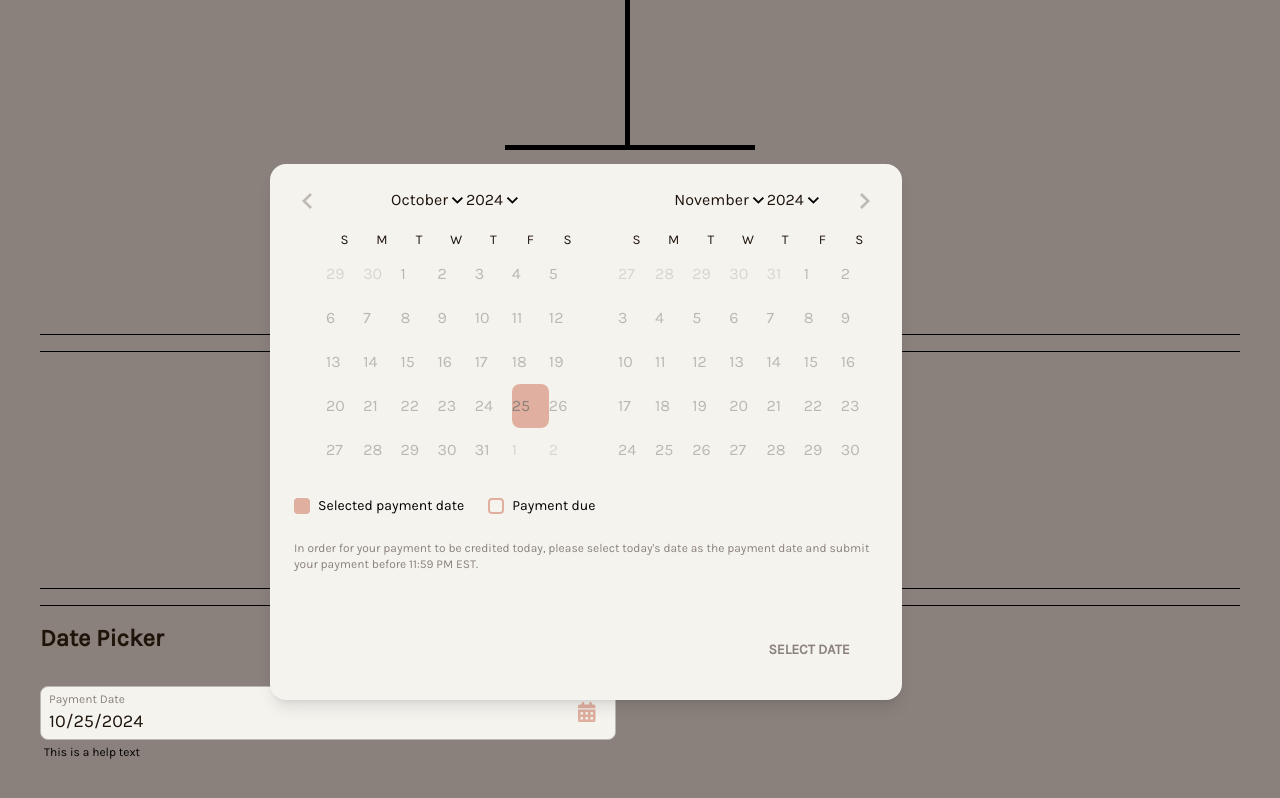
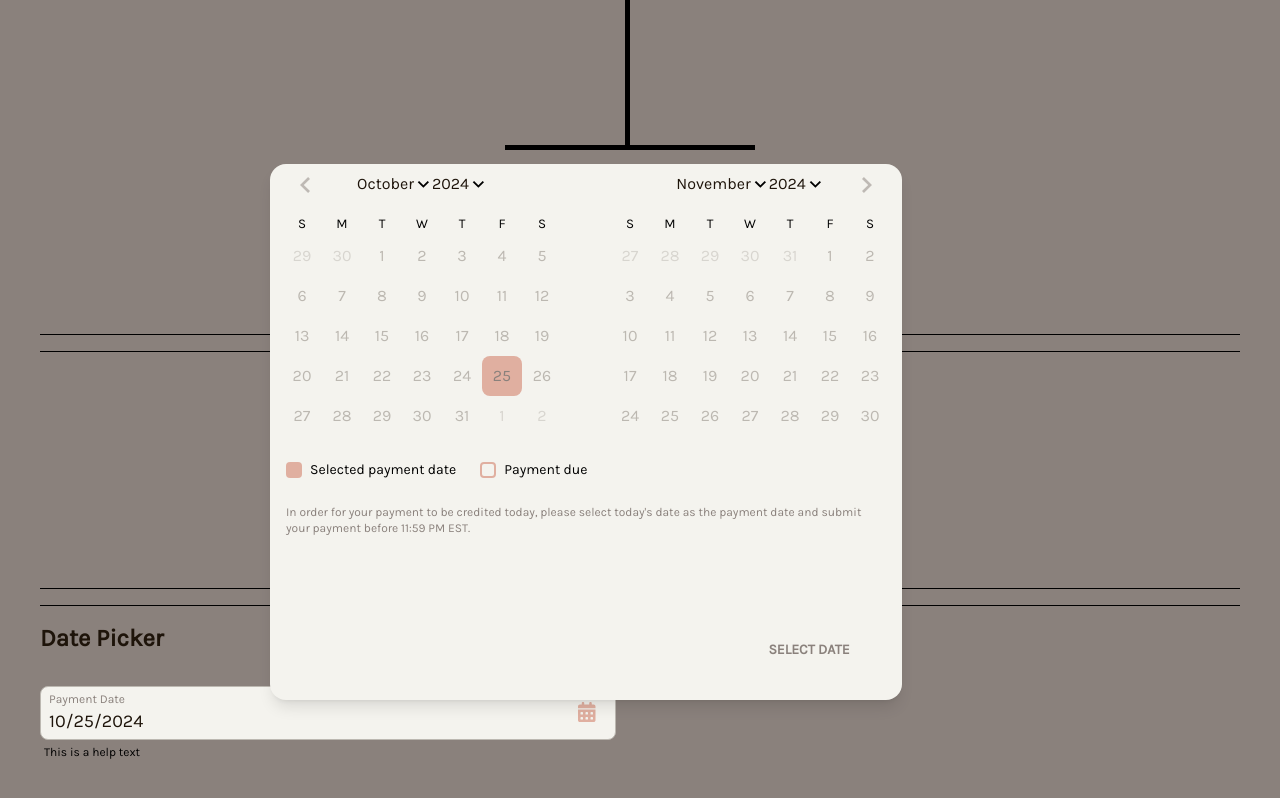
Before and after one commit to jasminepvo/react, a React (Vite) app: page / in a window 1280 px wide. Both pictures are taken after a click on the button 586 px from the left and 1431 px from the top of the page. Shown: the part 717-1515 px from the top of the page. Built offline with nearby package versions, Linux system fonts and the light colour scheme; a web font is replaced by a local one.

Commit message:
feat: captionLayout and numberOfMonths

```diff
--- a/src/components/DatePicker/Calender.tsx
+++ b/src/components/DatePicker/Calender.tsx
@@ -1,12 +1,13 @@
 import { DayPicker } from 'react-day-picker';
+import { CalendarProps } from './types';
 import 'react-day-picker/dist/style.css';
-import { CalendarProps } from './types';
 
 const formatWeekdayName = (weekday: Date) => {
   return weekday.toLocaleDateString('en-US', { weekday: 'narrow' });
 };
 
 export const Calendar = ({
+  captionLayout,
   classNames = {},
   selected,
   onSelect,
@@ -15,40 +16,32 @@ export const Calendar = ({
   required,
   minDate,
   maxDate,
+  numberOfMonths = 2,
   paymentDueDate,
   formatters = { formatWeekdayName },
-  captionLayout,
-  numberOfMonths = 1,
   ...props
 }: CalendarProps) => {
   const baseStyles = {
     root: 'relative',
-    months: 'flex space-x-8 relative',
-    day: 'h-11 w-11 text-brown/70 text-base p-0 font-light aria-selected:opacity-100 hover:bg-gray/20 pointer rounded-lg',
-    month_grid: 'w-100%',
+    months: 'flex justify-center',
+    day: 'h-10 w-10 text-brown/70 text-base p-0 font-light aria-selected:opacity-100 hover:bg-gray/20 pointer rounded-lg',
+    day_button: 'h-10 w-10',
+    month_grid: 'w-[100%]',
     month_caption: 'text-base text-brown',
-    month: 'space-y-4 text-center',
-    nav: 'flex items-center justify-between w-full absolute left-0 right-0 px-6 top-3',
+    month: 'space-y-4 text-center px-2 mx-4',
+    nav: 'flex items-center justify-between w-full',
     button_previous:
-      'h-7 w-7 bg-transparent p-0 opacity-50 hover:opacity-100 text-taupe absolute left-0 [&>svg]:text-taupe [&>svg]:fill-taupe',
+      'h-6 w-6 p-0 opacity-50 hover:opacity-100 absolute left-2 top-0 text-taupe [&>svg]:text-taupe [&>svg]:fill-taupe',
     button_next:
-      'h-7 w-7 bg-transparent p-0 opacity-50 hover:opacity-100 text-taupe absolute right-0 [&>svg]:text-taupe [&>svg]:fill-taupe',
-    'vrc-caption': 'flex items-center justify-center relative',
-    'vrc-caption_dropdowns': 'relative flex gap-1',
-    'vrc-caption_label': 'text-base font-medium text-brown',
-    'vrc-dropdown':
-      'absolute top-full mt-1 bg-white border border-taupe/20 shadow-lg rounded-md py-1 z-10',
-    'vrc-dropdown_month': 'left-0',
-    'vrc-dropdown_year': 'right-0',
-    weekdays: 'text-base font-extrabold w-4 h-6 text-brown',
+      'h-6 w-6 p-0 opacity-50 hover:opacity-100 text-taupe absolute right-2 top-0 [&>svg]:text-taupe [&>svg]:fill-taupe',
+    weekdays: 'text-base font-semibold w-4 h-6',
     disabled: 'text-gray hover:bg-gray/10',
     hidden: 'invisible',
     outside: 'opacity-50',
-    today: 'text-blush! font-bold!',
-    selected: 'bg-blush text-taupe hover:bg-taupe rounded-lg',
+    today: 'text-blush font-bold!',
     range_start: 'bg-blush text-cream rounded-l-lg',
     range_end: 'bg-blush text-cream rounded-r-lg',
-    range_middle: 'bg-blush/50 text-brown',
+    selected: 'bg-blush text-taupe hover:bg-taupe rounded-lg',
     ...classNames,
   };
 
--- a/src/components/DatePicker/DatePicker.tsx
+++ b/src/components/DatePicker/DatePicker.tsx
@@ -218,19 +218,19 @@ const DatePicker = ({
               <Popover.Content
                 className={`${
                   numberOfMonths === 2 ? 'w-[632px]' : 'w-[366px]'
-                } h-[536px] rounded-2xl bg-cream p-6 shadow-lg`}
+                } h-[536px] rounded-2xl bg-cream p-6 shadow-lg z-10 px-4 py-2`}
               >
                 <Calendar
-                  selected={tempSelectedDate || selectedDateFinal || undefined}
-                  onSelect={handleCalendarSelect}
+                  captionLayout={captionLayout}
                   disabled={disabled}
-                  required={required}
                   minDate={startDate}
                   maxDate={endDate}
+                  numberOfMonths={numberOfMonths}
+                  onSelect={handleCalendarSelect}
                   paymentDueDate={paymentDueDate}
+                  required={required}
+                  selected={tempSelectedDate || selectedDateFinal || undefined}
                   showOutsideDays={showOutsideDays}
-                  captionLayout={captionLayout}
-                  numberOfMonths={numberOfMonths}
                 />
                 {/* Legend */}
                 <div className='my-6 flex items-center gap-6'>
```
Also changed, not shown: 1 other file (tests, documents, lock files or other folders).
